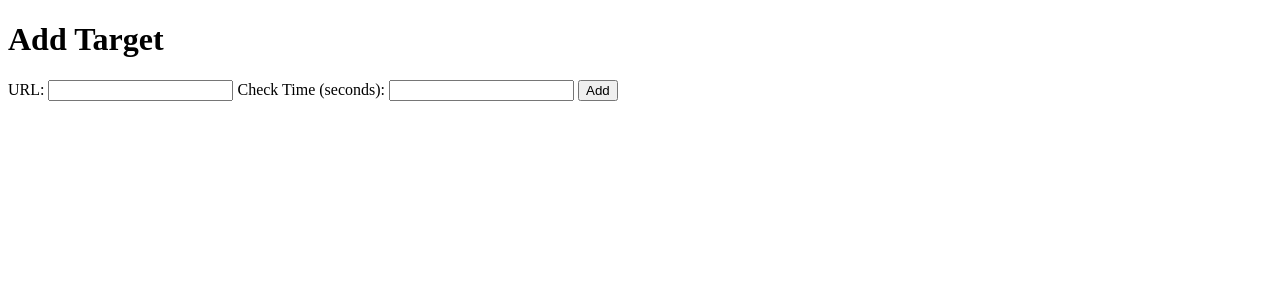
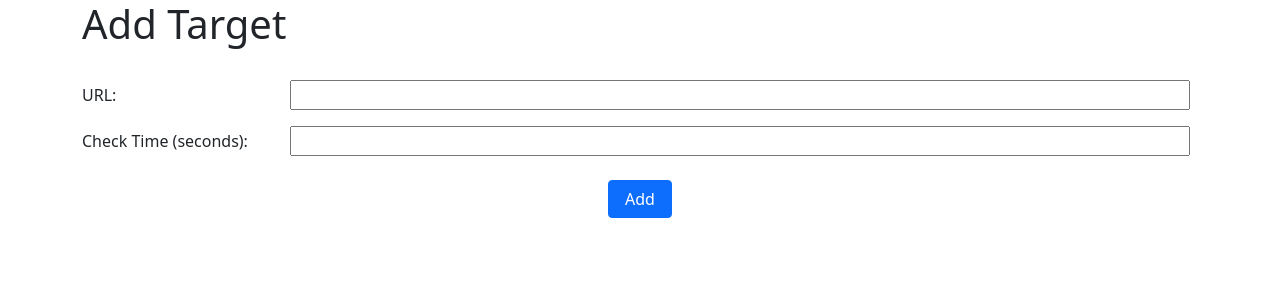
Before and after one commit to cuongch1en/son-bao, a Flask app: page /add_target in a window 1280 px wide. Shown: the top 300 px of the page. Run offline with Flask 3, Linux system fonts and the light colour scheme; parts of the project's set-up code (start-up, migrations or seed data) failed here and were passed over.

Commit message:
Add files via upload

```diff
--- a/tet/app.py
+++ b/tet/app.py
@@ -177,11 +177,16 @@ def check_for_change(target_id):
 
     response = requests.get(target[1])
     soup = BeautifulSoup(response.text, 'html.parser')
+    valid_domain = target[3].split(' ')
+    new_content = soup.get_text()
+    new_domain = get_valid_domain(soup)
+    for i in new_domain:
+        if i not in valid_domain:
+            is_valid_domain = 1
 
-    new_content = soup.get_text()
-    new_domain = " ".join(get_valid_domain(soup))
+    is_valid_domain = 0
 
-    if target[3] != new_domain:
+    if is_valid_domain:
         send_discord_alert(url=target[1], content="",
                            title="CRITICAL RISK - UNKNOWN DOMAIN")
     else:
--- a/tet/templates/add_target.html
+++ b/tet/templates/add_target.html
@@ -1,16 +1,43 @@
 <!doctype html>
 <html>
+
 <head>
     <title>Add Target</title>
+    <link href="https://cdn.jsdelivr.net/npm/bootstrap@5.0.2/dist/css/bootstrap.min.css" rel="stylesheet"
+        integrity="sha384-EVSTQN3/azprG1Anm3QDgpJLIm9Nao0Yz1ztcQTwFspd3yD65VohhpuuCOmLASjC" crossorigin="anonymous">
+    <link rel="icon" type="image/png" href="img/favicon.png">
+    <style>
+        .input-label {
+            width: 200px;
+        }
+    </style>
 </head>
+
 <body>
-    <h1>Add Target</h1>
-    <form method="post">
-        <label for="url">URL:</label>
-        <input type="text" id="url" name="url" required>
-        <label for="interval">Check Time (seconds):</label>
-        <input type="number" id="interval" name="interval" required>
-        <button type="submit">Add</button>
-    </form>
+    <div class="container-md">
+        <h1 class="pb-4">Add Target</h1>
+        <form method="post">
+            <div class="d-flex align-items-center mb-3">
+                <div>
+                    <label for="url" class="me-2 input-label">URL:</label>
+                </div>
+                <div class="h-100 me-2 w-100">
+                    <input class="w-100" type="text" id="url" name="url" required>
+                </div>
+            </div>
+            <div class="d-flex align-items-center pb-4">
+                <div>
+                    <label for="interval" class="me-2 input-label">Check Time (seconds):</label>
+                </div>
+                <div class="h-100 me-2 w-100">
+                    <input class="w-100" type="number" id="interval" name="interval" required>
+                </div>
+            </div>
+            <div class="d-flex justify-content-center">
+                <button type="submit" class="btn btn-primary px-3">Add</button>
+            </div>
+        </form>
+    </div>
 </body>
+
 </html>
```
Also changed, not shown: tet/templates/index.html (+28 -10 lines).
